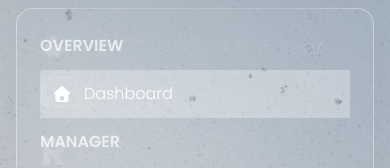
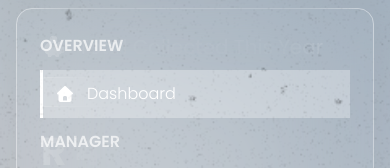
Before and after one commit to Siya-gift/SchemeManager, a React (Vite) app: page / in a window 390 px wide. Both pictures are taken after a click on the element 343 px from the left and 60 px from the top of the page. Shown: the part 549-717 px from the top of the page. Built offline with nearby package versions, Linux system fonts and the light colour scheme.

Commit message:
lastchangesfortoday

```diff
--- a/src/App.jsx
+++ b/src/App.jsx
@@ -2,8 +2,12 @@ import './App.css'
 import { useState } from 'react'
 import crustBg from './images/bg.png'
 
+
+//tabs
+import Dashboard from './components/Dashboard.jsx'
+import SchemeMembers from './components/SchemeMembers.jsx'
+
 //components
-import Dashboard from './components/Dashboard.jsx'
 import SideBar from './components/SideBar.jsx'
 import MobileNav from './components/MobileNav.jsx'
 import MobileMenu from './components/MobileMenu.jsx'
@@ -14,6 +18,7 @@ function App() {
 
   return (
     <>
+      {/* crusty bg */}
       <div
         className='fixed inset-0 pointer-events-none z-50'
         style={{
@@ -23,10 +28,12 @@ function App() {
         }}
       />
 
+
       <MobileNav isOpen={isOpen} toggleMenu={toggleMenu} />
       <div className='flex overflow-hidden'>
         <SideBar />
         <Dashboard />
+        <SchemeMembers />
       </div>
       <MobileMenu isOpen={isOpen} />
     </>
--- a/src/components/MobileMenu.jsx
+++ b/src/components/MobileMenu.jsx
@@ -29,7 +29,7 @@ function MobileMenu({ isOpen, toggleMenu }) {
                 <h3 className='text-[clamp(1rem,2.5vw,1rem)] font-semibold text-white/70 my-3'>OVERVIEW</h3>
                 <ul>
                     <li className='flex items-center text-white gap-3 p-3 font-light
-                    bg-white/30'>
+                    bg-white/30 border-l-3 border-white'>
                         <i class="fa-solid fa-house"></i>Dashboard
                     </li>
                 </ul>
@@ -47,7 +47,7 @@ function MobileMenu({ isOpen, toggleMenu }) {
                 </ul>
                 <h3 className='text-[clamp(1rem,2.5vw,1rem)] font-semibold text-white/70 my-3'>SYSTEM</h3>
                 <ul>
-                    <li className='flex items-center text-white gap-3 p-3 font-light'>
+                    <li className='flex items-center text-white gap-3 p-3 border-b font-light'>
                         <i class="fa-solid fa-clock-rotate-left"></i>Activity History
                     </li>
                     <li className='flex items-center text-white gap-3 p-3 font-light'>
--- /dev/null
+++ b/src/components/SchemeMembers.jsx
@@ -0,0 +1,9 @@
+import React from 'react'
+
+function SchemeMembers() {
+  return (
+    <div></div>
+  )
+}
+
+export default SchemeMembers
```
